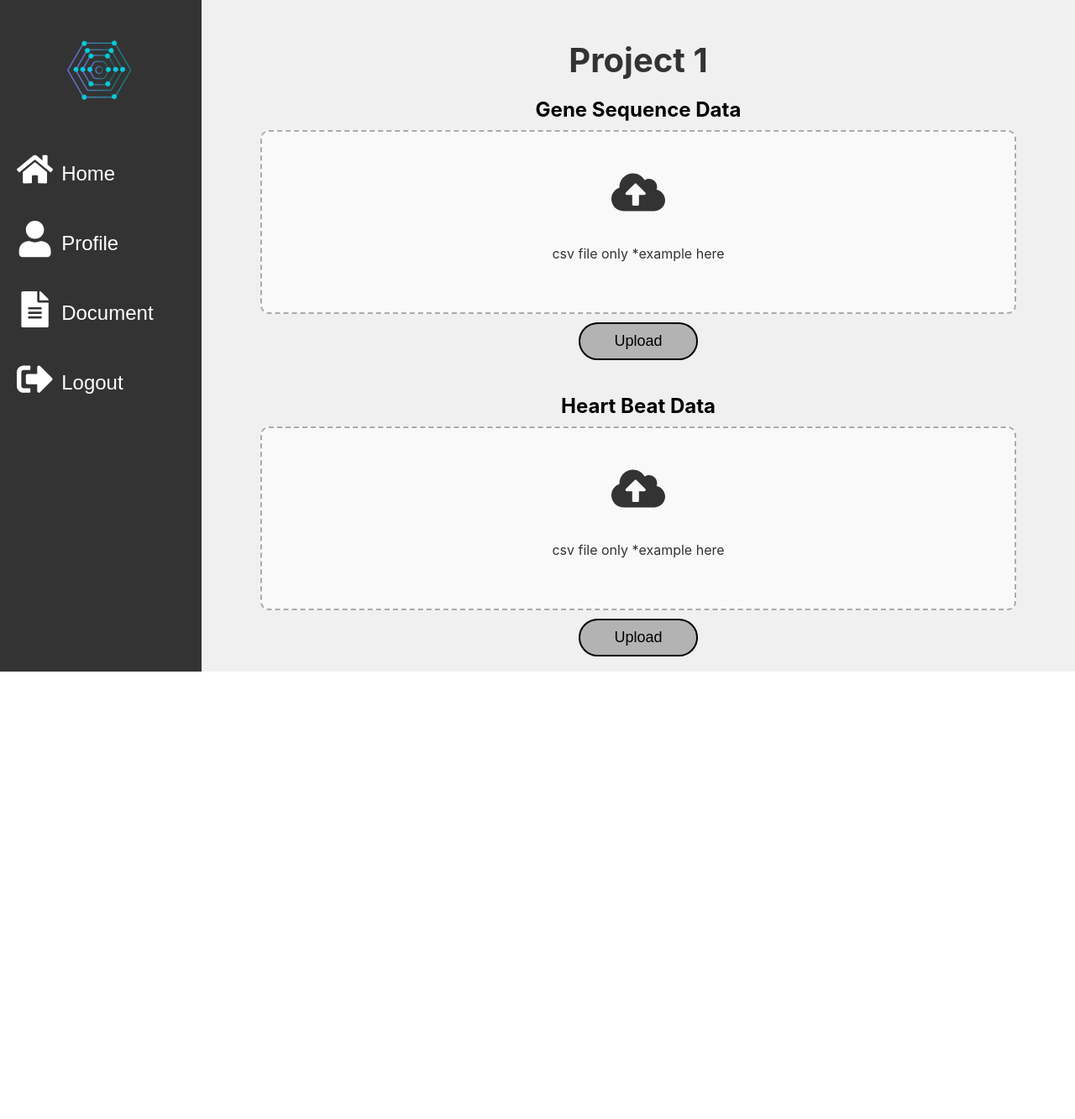
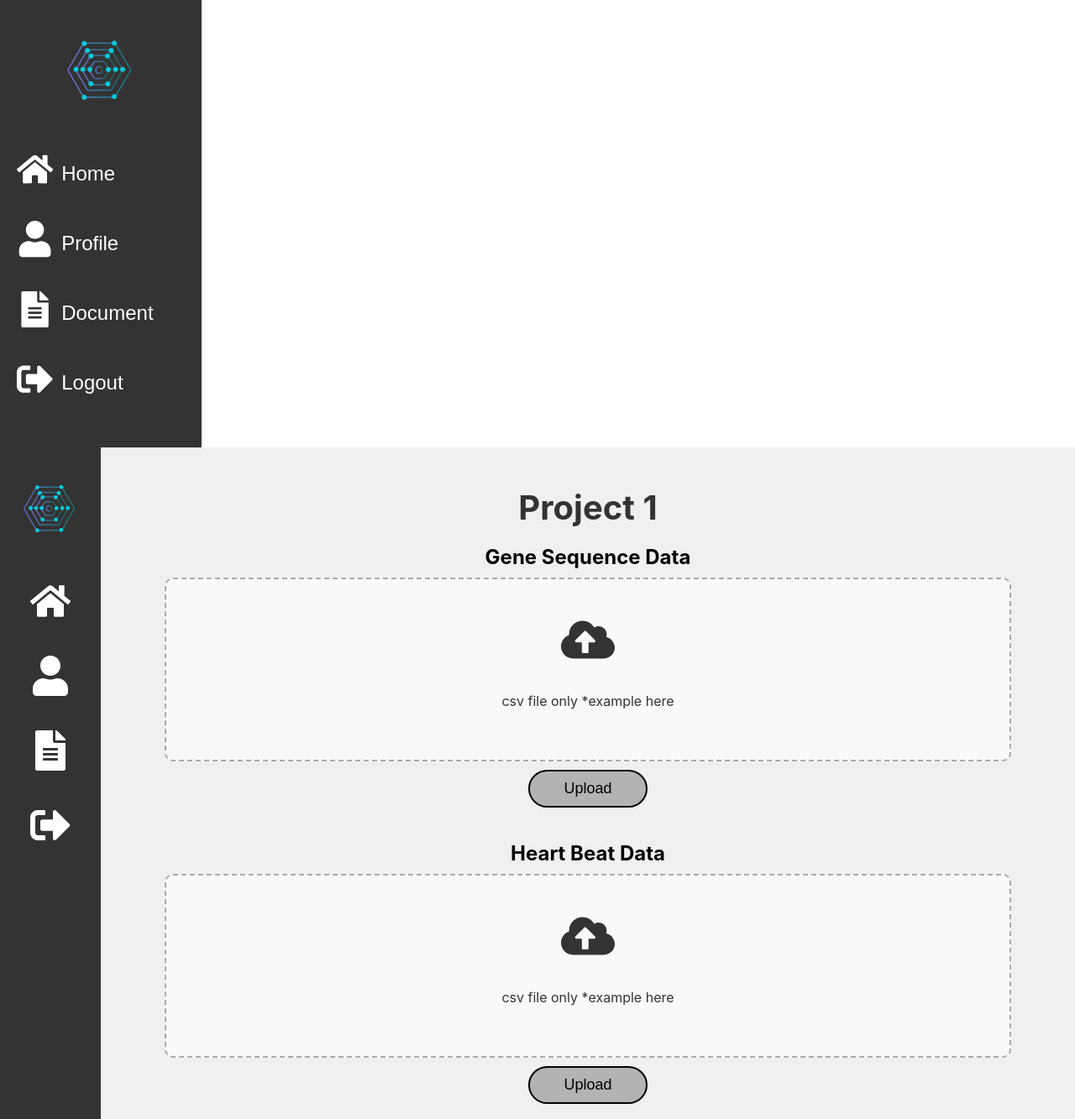
Before and after one commit to yiiihsuan/frontend-dev, a React (Create React App) app in the folder frontend/: page /project/1 in a window 1280 px wide. Shown: the whole page at 84% size. Before the commit the page ends 800 px from the top, so only its background shows below. Built offline with nearby package versions, Linux system fonts and the light colour scheme; no server answers; sample sign-in values are in the browser's storage.

Commit message:
fix: logout status

```diff
--- a/frontend/src/App.js
+++ b/frontend/src/App.js
@@ -6,6 +6,8 @@ import LoginPage from './pages/LoginPage';
 import HomePage from './pages/HomePage';
 import ProjectPage from './pages/ProjectPage';
 import SignUpPage from './pages/SignupPage';
+import Sidebar from './components/SideBar';
+
 
 
 function App() {
@@ -34,16 +36,19 @@ function App() {
   return (
     <Router>
       <div>
+      {isLoggedIn && (
+          <Sidebar isOpen={true} setIsOpen={() => {}} handleLogout={handleLogout} />
+        )}
         <Routes>
             {/* <Route path="/" element={isLoggedIn ? <Navigate to="/home" /> : <LoginPage onLogin={handleLogin} />} />
-             <Route path="/sign-up" element={<SignUpPage />} />
+             <Route path="/sign-up" element={<SignUpPage />} />   */}
             <Route path="/home" element={isLoggedIn ? <HomePage setIsLoggedIn={setIsLoggedIn} /> : <Navigate to="/" />} />
             <Route path="/project/:projectId" element={isLoggedIn ? <ProjectPage setIsLoggedIn={setIsLoggedIn}/> : <Navigate to="/" />} />
-             */}
+
             <Route path="/" element={isLoggedIn ? <Navigate to="/home" /> : <LoginPage onLogin={handleLogin} />} />
           <Route path="/sign-up" element={<SignUpPage />} />
-          <Route path="/home" element={isLoggedIn ? <HomePage setIsLoggedIn={handleLogout} /> : <Navigate to="/" />} />
-          <Route path="/project/:projectId" element={isLoggedIn ? <ProjectPage setIsLoggedIn={handleLogout} /> : <Navigate to="/" />} />
+          {/* <Route path="/home" element={isLoggedIn ? <HomePage setIsLoggedIn={handleLogout} /> : <Navigate to="/" />} />
+          <Route path="/project/:projectId" element={isLoggedIn ? <ProjectPage setIsLoggedIn={handleLogout} /> : <Navigate to="/" />} /> */}
         </Routes>
       </div>
     </Router>
--- a/frontend/src/components/SideBar.js
+++ b/frontend/src/components/SideBar.js
@@ -74,9 +74,13 @@ const Sidebar = ({ isOpen, setIsOpen, handleLogout}) => {
   // };
 
   const onLogoutClick = () => {
-    handleLogout();
-    navigate('/');
-    console.log('Navigating to login page...');
+    if (handleLogout) {
+      handleLogout();
+      navigate('/');
+      console.log('Navigating to login page...');
+    } else {
+      console.error('handleLogout is not defined or not a function');
+    }
   };
 
 
```
